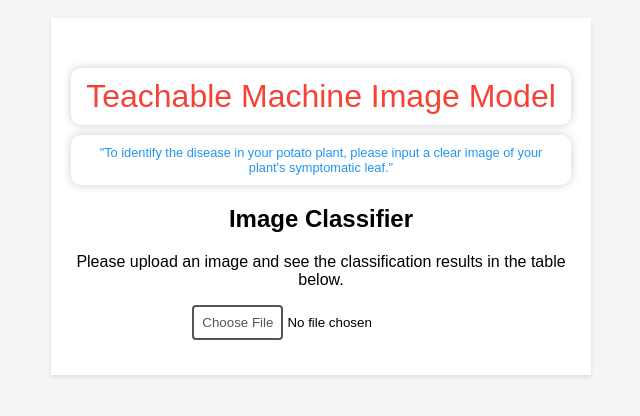
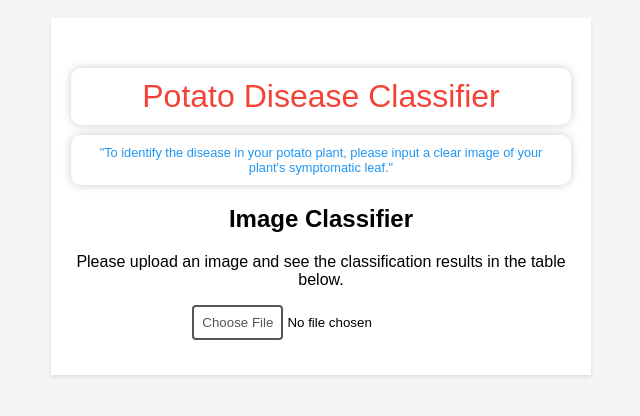
Before and after one commit to pratyush-dh/pratyush-dh.github.io, a plain HTML site: page diseasepotato.html in a window 1280 px wide. Shown: the whole page, without its empty margins (319-959 px from the left). Drawn offline with Linux system fonts and the light colour scheme; a script that the page names is missing.

Commit message:
Update Title

```diff
--- a/diseasepotato.html
+++ b/diseasepotato.html
@@ -117,7 +117,7 @@
 
 <body>
   <div class="container" id="main-container">
-    <div id="Heading">Teachable Machine Image Model</div>
+    <div id="Heading">Potato Disease Classifier</div>
 
     <div id="Sub">
       "To identify the disease in your potato plant, please input a clear image of your
```
